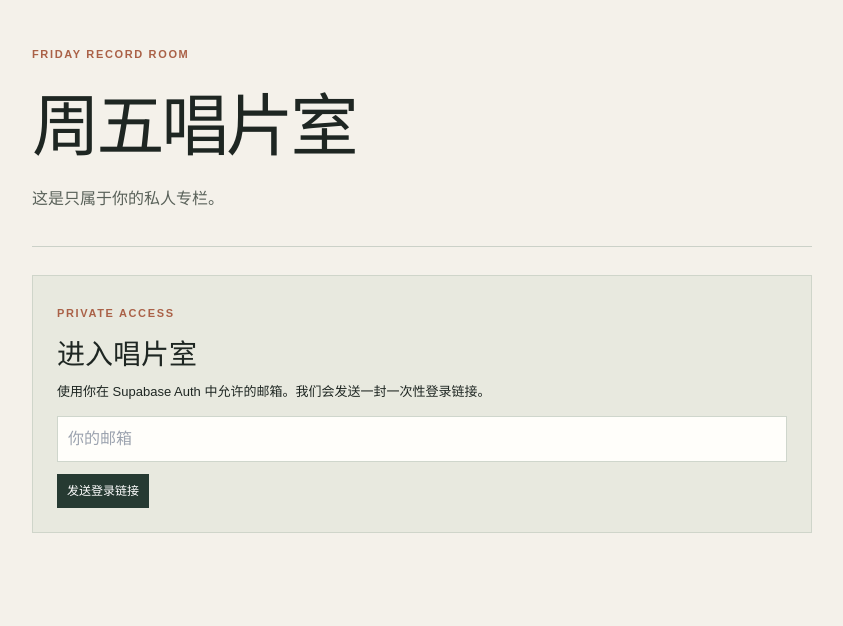
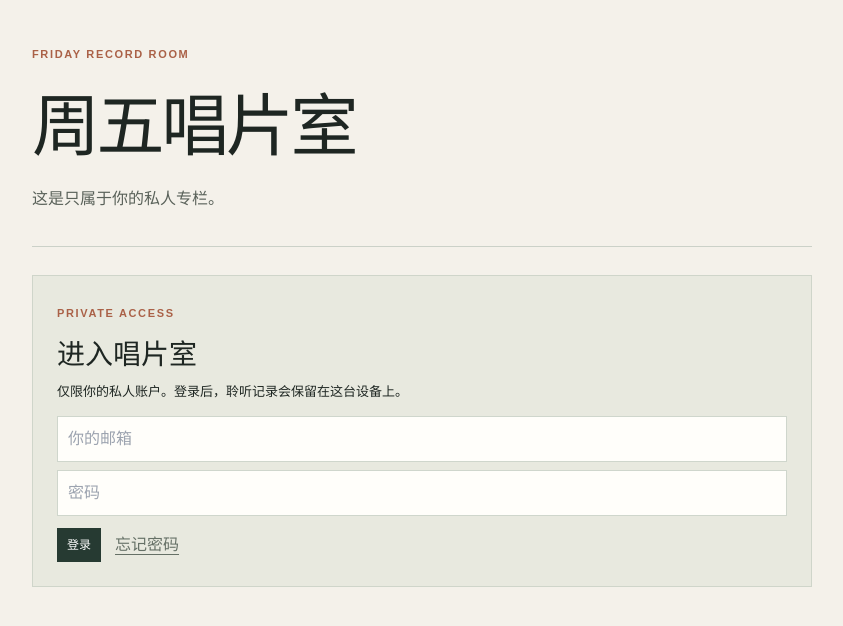
Before and after one commit to JonathanAi293/weekly_album, a Next.js app: page /login in a window 1280 px wide. Shown: the top 626 px of the page, without its empty margins (218-1061 px from the left). Built offline with nearby package versions, Linux system fonts and the light colour scheme; no server answers.

Commit message:
add password login and recovery flow

```diff
--- /dev/null
+++ b/src/app/auth/update-password/page.tsx
@@ -0,0 +1,7 @@
+import { UpdatePasswordForm } from "@/components/UpdatePasswordForm";
+
+export const dynamic = "force-dynamic";
+
+export default function UpdatePasswordPage() {
+  return <main className="page detail-shell"><section className="issue-hero"><div className="eyebrow">Friday record room</div><h1 className="serif">周五唱片室</h1><p>为下一次安静的聆听，重新设置进入这里的密码。</p></section><UpdatePasswordForm /></main>;
+}
--- a/src/app/globals.css
+++ b/src/app/globals.css
@@ -96,4 +96,9 @@ a { color:inherit; text-decoration:none; }
 .signal h3 { margin:0 0 9px; font-size:14px; color:var(--pine); }
 .signal p { margin:0; font-size:13px; line-height:1.6; color:#576158; }
 .mobile-note { font-size:12px; color:#657066; }
+.auth-actions { display:flex; align-items:center; gap:14px; margin-top:12px; }
+.auth-link { border:0; padding:4px 0; background:transparent; color:#657066; cursor:pointer; font:12px/1.3 inherit; text-decoration:underline; text-decoration-thickness:1px; text-underline-offset:4px; }
+.auth-link:hover { color:var(--clay); }
+.auth-link:disabled { cursor:default; opacity:.65; }
+.account-actions { margin:38px 0 4px; padding-top:16px; border-top:1px solid #cbd1c8; text-align:right; }
 @media (max-width:700px) { .page { padding-right:max(16px, var(--safe-right)); padding-bottom:max(32px, calc(18px + var(--safe-bottom))); padding-left:max(16px, var(--safe-left)); }.nav { padding-top:max(16px, calc(8px + var(--safe-top))); }.nav-brand { font-size:13px; }.nav-links { gap:10px; font-size:12px; overflow-x:auto; scrollbar-width:none; }.nav-links::-webkit-scrollbar { display:none; }.back-button { min-width:36px; padding:6px; }.back-button span:last-child { display:none; }.hero { grid-template-columns:1fr; padding:34px 0; gap:24px; }.issue-stamp { min-height:112px; }.grid { grid-template-columns:1fr; gap:12px; }.album-card { grid-template-columns:100px 1fr; gap:12px; }.cover { width:100px; }.detail-card { grid-template-columns:1fr; gap:14px; }.detail-card .cover { width:100%; max-width:300px; }.detail-card h2 { font-size:29px; }.rating { grid-template-columns:auto minmax(0, 1fr); flex-basis:100%; width:100%; min-width:0; margin-left:0; gap:7px; }.rating-score { min-width:52px; }.archive-row { grid-template-columns:58px 1fr; gap:13px; }.archive-row .quiet-link { display:none; }.signal-grid { grid-template-columns:1fr; }.collection-card { grid-template-columns:92px 1fr; }.collection-cover { width:92px; }.tier-row { padding-right:32px; gap:11px; }.tier-row .collection-card { flex-basis:142px; }.tier-row .collection-cover { width:142px; } }
--- a/src/app/login/page.tsx
+++ b/src/app/login/page.tsx
@@ -1,6 +1,15 @@
 import { LoginForm } from "@/components/LoginForm";
 import { isSupabaseConfigured } from "@/lib/supabase/config";
+import { createClient } from "@/lib/supabase/server";
+import { redirect } from "next/navigation";
 
-export default function LoginPage() {
+export const dynamic = "force-dynamic";
+
+export default async function LoginPage() {
+  if (isSupabaseConfigured()) {
+    const supabase = await createClient();
+    const { data: { user } } = await supabase.auth.getUser();
+    if (user) redirect("/");
+  }
   return <main className="page detail-shell"><section className="issue-hero"><div className="eyebrow">Friday record room</div><h1 className="serif">周五唱片室</h1><p>这是只属于你的私人专栏。</p></section>{isSupabaseConfigured() ? <LoginForm /> : <div className="collection-empty"><span className="record" /><h2 className="serif">还没有连接数据库。</h2><p>复制 `.env.example` 为 `.env.local`，填入 Supabase URL 和 Publishable key 后即可登录。</p></div>}</main>;
 }
--- a/src/app/preferences/page.tsx
+++ b/src/app/preferences/page.tsx
@@ -1,8 +1,9 @@
 import { SiteNav } from "@/components/SiteNav";
+import { SignOutButton } from "@/components/SignOutButton";
 import { getActivePreferenceProfile, requireUser } from "@/lib/queries";
 export const dynamic = "force-dynamic";
 
 export default async function PreferencesPage() {
   await requireUser(); const profile = await getActivePreferenceProfile();
-  return <main className="page detail-shell"><SiteNav backHref="/" /><section className="issue-hero"><div className="eyebrow">Listening profile</div><h1 className="serif">你的聆听画像</h1><p>由所有真实评分与短评定期浓缩而成。它不是给你贴标签，只是帮下一次相遇更有方向。</p></section>{profile ? <section className="profile" style={{ margin:"28px 0" }}><div className="eyebrow">profile · v{profile.version}</div><h2 className="serif">你的聆听线索正在沉淀。</h2><p className="reason">{profile.profileText ?? "当前画像已保存为结构化资料，等待下一阶段生成可读摘要。"}</p></section> : <div className="collection-empty"><span className="record" /><h2 className="serif">画像还在等待第一批笔记。</h2><p>本阶段已接入画像存储；AI 总结会在后续阶段启用。</p></div>}</main>;
+  return <main className="page detail-shell"><SiteNav backHref="/" /><section className="issue-hero"><div className="eyebrow">Listening profile</div><h1 className="serif">你的聆听画像</h1><p>由所有真实评分与短评定期浓缩而成。它不是给你贴标签，只是帮下一次相遇更有方向。</p></section>{profile ? <section className="profile" style={{ margin:"28px 0" }}><div className="eyebrow">profile · v{profile.version}</div><h2 className="serif">你的聆听线索正在沉淀。</h2><p className="reason">{profile.profileText ?? "当前画像已保存为结构化资料，等待下一阶段生成可读摘要。"}</p></section> : <div className="collection-empty"><span className="record" /><h2 className="serif">画像还在等待第一批笔记。</h2><p>本阶段已接入画像存储；AI 总结会在后续阶段启用。</p></div>}<div className="account-actions"><SignOutButton /></div></main>;
 }
--- a/src/components/LoginForm.tsx
+++ b/src/components/LoginForm.tsx
@@ -1,14 +1,61 @@
 "use client";
 
 import { FormEvent, useState } from "react";
+import { useRouter } from "next/navigation";
 import { createClient } from "@/lib/supabase/client";
 
+type Mode = "sign-in" | "reset";
+
 export function LoginForm() {
-  const [email, setEmail] = useState(""); const [message, setMessage] = useState(""); const [loading, setLoading] = useState(false);
+  const router = useRouter();
+  const [mode, setMode] = useState<Mode>("sign-in");
+  const [email, setEmail] = useState("");
+  const [password, setPassword] = useState("");
+  const [message, setMessage] = useState("");
+  const [loading, setLoading] = useState(false);
+
   async function submit(event: FormEvent<HTMLFormElement>) {
-    event.preventDefault(); setLoading(true); setMessage("");
-    const { error } = await createClient().auth.signInWithOtp({ email, options:{ emailRedirectTo:`${window.location.origin}/auth/callback?next=/` } });
-    setLoading(false); setMessage(error ? error.message : "登录链接已发送，请在这台设备上打开邮件继续。 ");
+    event.preventDefault();
+    setLoading(true);
+    setMessage("");
+
+    const supabase = createClient();
+    if (mode === "sign-in") {
+      const { error } = await supabase.auth.signInWithPassword({ email, password });
+      setLoading(false);
+      if (error) {
+        setMessage("邮箱或密码不正确，请再试一次。");
+        return;
+      }
+      router.replace("/");
+      router.refresh();
+      return;
+    }
+
+    const { error } = await supabase.auth.resetPasswordForEmail(email, {
+      redirectTo: `${window.location.origin}/auth/update-password`,
+    });
+    setLoading(false);
+    setMessage(error ? error.message : "如该邮箱可用，重置密码的邮件已发送。请在这台设备上打开链接继续。");
   }
-  return <form onSubmit={submit} className="profile" style={{ marginTop:28 }}><label className="eyebrow" htmlFor="email">Private access</label><h2 className="serif">进入唱片室</h2><p className="reason">使用你在 Supabase Auth 中允许的邮箱。我们会发送一封一次性登录链接。</p><input className="comment" id="email" type="email" autoComplete="email" required value={email} onChange={event => setEmail(event.target.value)} placeholder="你的邮箱" style={{ minHeight:42, marginTop:14 }} /><button className="status active" type="submit" disabled={loading} style={{ marginTop:12 }}>{loading ? "发送中…" : "发送登录链接"}</button>{message && <p className="mobile-note" style={{ marginTop:10 }}>{message}</p>}</form>;
+
+  function switchMode(nextMode: Mode) {
+    setMode(nextMode);
+    setMessage("");
+    setPassword("");
+  }
+
+  const isReset = mode === "reset";
+  return <form onSubmit={submit} className="profile" style={{ marginTop:28 }}>
+    <label className="eyebrow" htmlFor="email">Private access</label>
+    <h2 className="serif">{isReset ? "重置密码" : "进入唱片室"}</h2>
+    <p className="reason">{isReset ? "输入你的邮箱，我们会发送一封用于设置新密码的邮件。" : "仅限你的私人账户。登录后，聆听记录会保留在这台设备上。"}</p>
+    <input className="comment" id="email" type="email" autoComplete="email" required value={email} onChange={event => setEmail(event.target.value)} placeholder="你的邮箱" style={{ minHeight:42, marginTop:14 }} />
+    {!isReset && <input className="comment" id="password" type="password" autoComplete="current-password" required value={password} onChange={event => setPassword(event.target.value)} placeholder="密码" style={{ minHeight:42, marginTop:8 }} />}
+    <div className="auth-actions">
+      <button className="status active" type="submit" disabled={loading}>{loading ? "处理中…" : isReset ? "发送重置邮件" : "登录"}</button>
+      <button className="auth-link" type="button" onClick={() => switchMode(isReset ? "sign-in" : "reset")}>{isReset ? "返回登录" : "忘记密码"}</button>
+    </div>
+    {message && <p className="mobile-note" role="status" style={{ marginTop:10 }}>{message}</p>}
+  </form>;
 }
--- /dev/null
+++ b/src/components/SignOutButton.tsx
@@ -0,0 +1,19 @@
+"use client";
+
+import { useState } from "react";
+import { useRouter } from "next/navigation";
+import { createClient } from "@/lib/supabase/client";
+
+export function SignOutButton() {
+  const router = useRouter();
+  const [loading, setLoading] = useState(false);
+
+  async function signOut() {
+    setLoading(true);
+    await createClient().auth.signOut();
+    router.replace("/login");
+    router.refresh();
+  }
+
+  return <button className="auth-link" type="button" onClick={() => void signOut()} disabled={loading}>{loading ? "退出中…" : "退出登录"}</button>;
+}
--- /dev/null
+++ b/src/components/UpdatePasswordForm.tsx
@@ -0,0 +1,62 @@
+"use client";
+
+import { FormEvent, useEffect, useState } from "react";
+import { useRouter } from "next/navigation";
+import { createClient } from "@/lib/supabase/client";
+
+export function UpdatePasswordForm() {
+  const router = useRouter();
+  const [password, setPassword] = useState("");
+  const [confirmation, setConfirmation] = useState("");
+  const [ready, setReady] = useState(false);
+  const [message, setMessage] = useState("");
+  const [loading, setLoading] = useState(false);
+
+  useEffect(() => {
+    const supabase = createClient();
+    let active = true;
+    const checkSession = async () => {
+      const { data: { session } } = await supabase.auth.getSession();
+      if (active) setReady(Boolean(session));
+    };
+    void checkSession();
+    const { data: { subscription } } = supabase.auth.onAuthStateChange((event, session) => {
+      if (active && (event === "PASSWORD_RECOVERY" || event === "SIGNED_IN" || event === "TOKEN_REFRESHED")) setReady(Boolean(session));
+    });
+    return () => { active = false; subscription.unsubscribe(); };
+  }, []);
+
+  async function submit(event: FormEvent<HTMLFormElement>) {
+    event.preventDefault();
+    setMessage("");
+    if (password.length < 8) {
+      setMessage("请设置至少 8 位的新密码。");
+      return;
+    }
+    if (password !== confirmation) {
+      setMessage("两次输入的密码不一致。");
+      return;
+    }
+    setLoading(true);
+    const { error } = await createClient().auth.updateUser({ password });
+    setLoading(false);
+    if (error) {
+      setMessage(error.message);
+      return;
+    }
+    router.replace("/");
+    router.refresh();
+  }
+
+  if (!ready) return <section className="profile" style={{ marginTop:28 }}><div className="eyebrow">Password recovery</div><h2 className="serif">正在确认重置链接。</h2><p className="reason">若链接已失效，请回到登录页重新发送一封重置邮件。</p></section>;
+
+  return <form onSubmit={submit} className="profile" style={{ marginTop:28 }}>
+    <div className="eyebrow">Password recovery</div>
+    <h2 className="serif">设置一个新密码</h2>
+    <p className="reason">保存后会直接回到唱片室。请使用至少 8 位的密码。</p>
+    <input className="comment" type="password" autoComplete="new-password" required minLength={8} value={password} onChange={event => setPassword(event.target.value)} placeholder="新密码" style={{ minHeight:42, marginTop:14 }} />
+    <input className="comment" type="password" autoComplete="new-password" required minLength={8} value={confirmation} onChange={event => setConfirmation(event.target.value)} placeholder="再次输入新密码" style={{ minHeight:42, marginTop:8 }} />
+    <button className="status active" type="submit" disabled={loading} style={{ marginTop:12 }}>{loading ? "保存中…" : "保存新密码"}</button>
+    {message && <p className="mobile-note" role="status" style={{ marginTop:10 }}>{message}</p>}
+  </form>;
+}
```
Also changed, not shown: src/lib/supabase/proxy.ts (added, +23 -0 lines), src/proxy.ts (added, +10 -0 lines).
